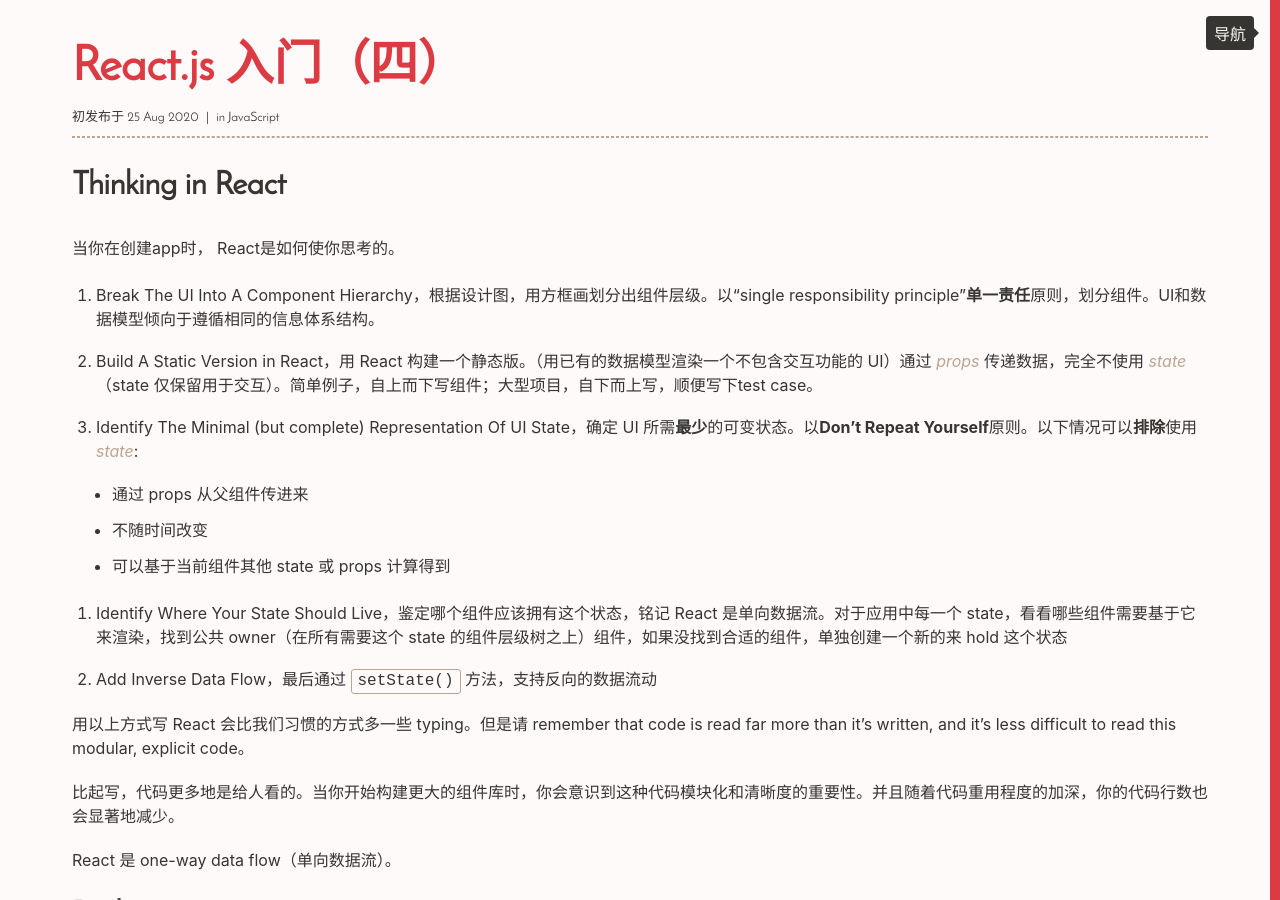
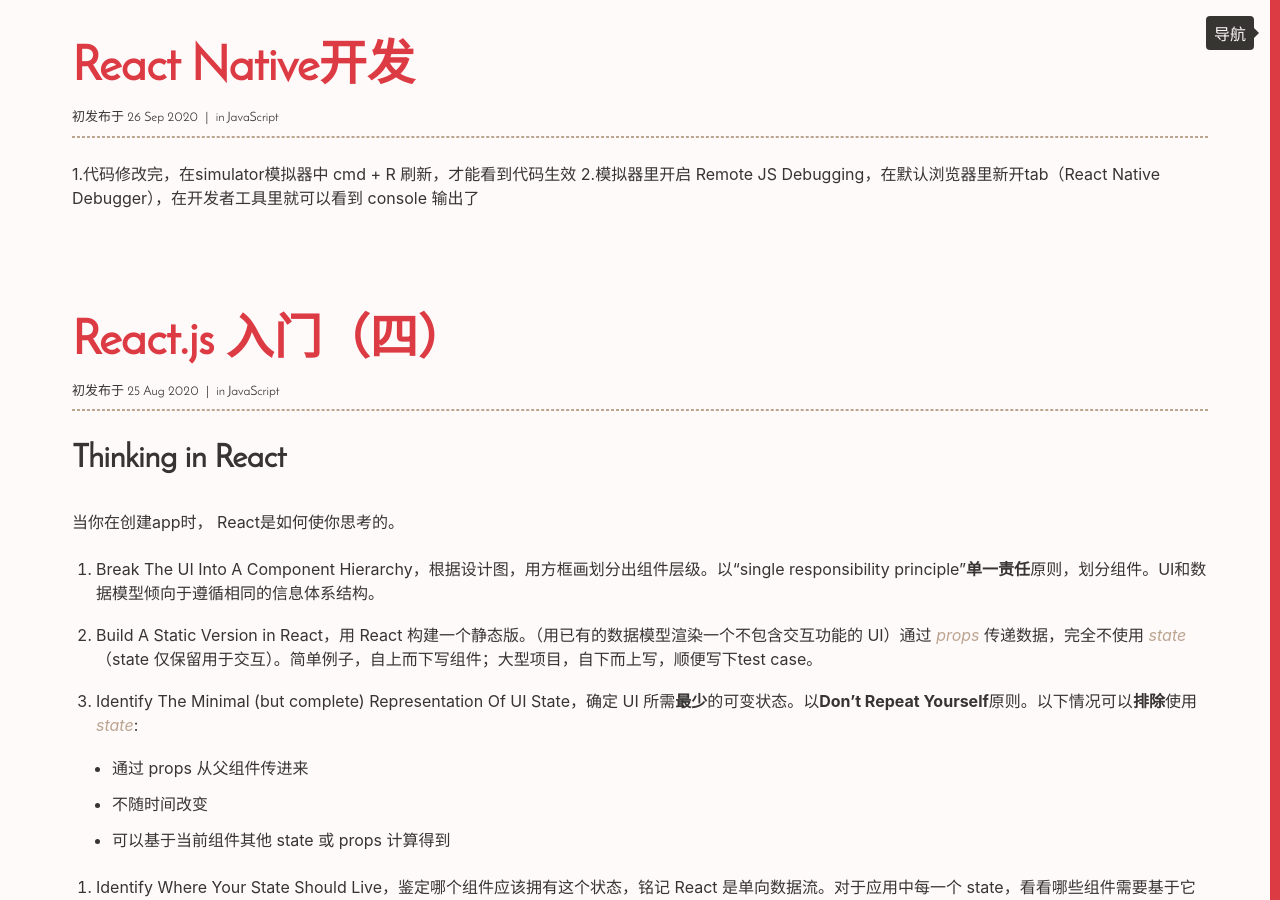
Before and after one commit to Vivi-wu/dive-into-web, a Jekyll site: the page built from JavaScript/index.html, in a window 1280 px wide and 900 px high. Built offline with Jekyll 4.4.1, drawn with Linux system fonts in a browser that asks for light colours.

Commit message:
update blog for iso, vs code, react native

```diff
--- a/_posts/2020-09-09-Web-developer-last-and-first-day.markdown
+++ b/_posts/2020-09-09-Web-developer-last-and-first-day.markdown
@@ -40,7 +40,9 @@
 
 ### VS code
 
-在扩展里安装中文简体官方插件。其他常用扩展：
+在扩展里安装常用扩展插件：ESLint、gitk、GitLens、Simple React Snippets
+
+编辑器设置：Code-》Preferences-〉Settings：Word Wrap，改为 On（自动换行显示），Tab Size 改为 2（以两个spaces缩进）
 
 ### SSH Key
 
--- /dev/null
+++ b/_posts/2020-09-26-React-Native.markdown
@@ -0,0 +1,7 @@
+---
+title:  "React Native开发"
+category: JavaScript
+---
+
+1.代码修改完，在simulator模拟器中 cmd + R 刷新，才能看到代码生效
+2.模拟器里开启 Remote JS Debugging，在默认浏览器里新开tab（React Native Debugger），在开发者工具里就可以看到 console 输出了
```
Also changed, not shown: _posts/2020-03-04-ISO-tips.markdown (+36 -26 lines).
